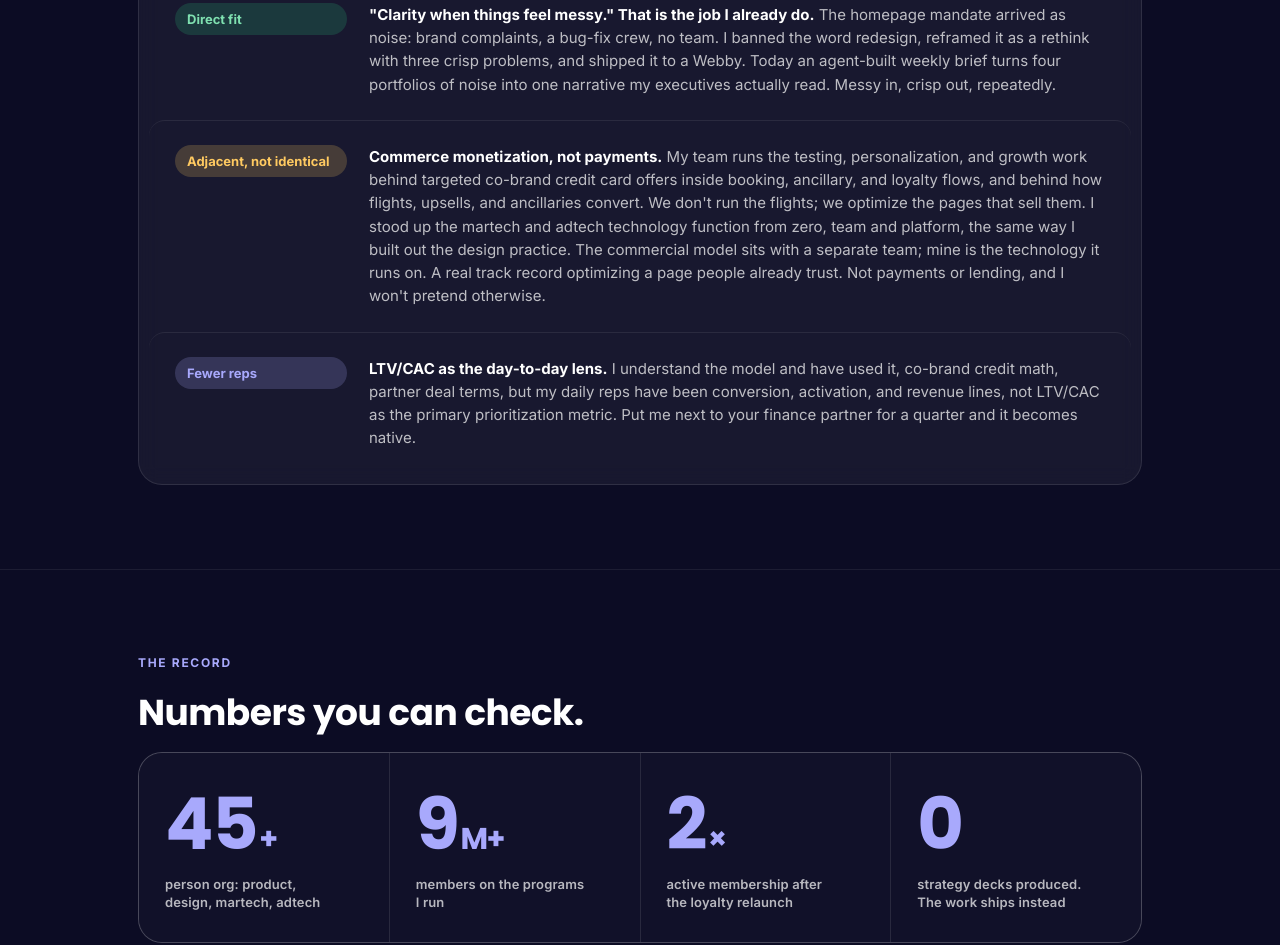
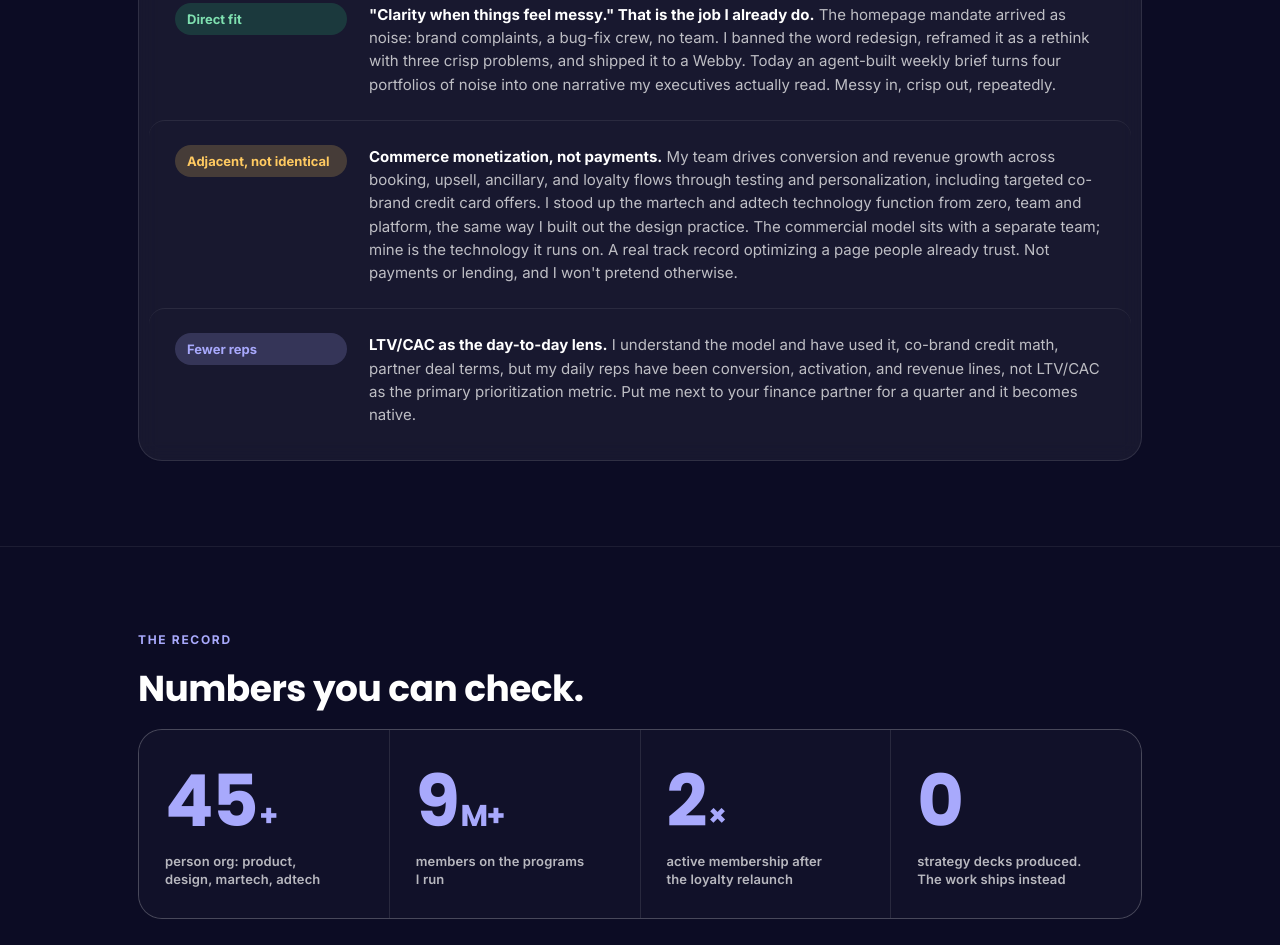
Before and after one commit to thejoseplatero/affirm, a plain HTML site: page index.html in a window 1280 px wide. Shown: the part 5865-6810 px from the top of the page. Drawn offline with Linux system fonts and the light colour scheme.

Commit message:
Reword commerce-monetization row as a proper resume bullet
Dropped the caveat framing ('we don't run the flights') for standard
verb-first resume-bullet phrasing: 'My team drives conversion and revenue
growth across booking, upsell, ancillary, and loyalty flows through testing
and personalization, including targeted co-brand credit card offers.'
Accurate to scope (optimization, not commercial ownership) without sounding
defensive. Caught 'surfaces' as a banned vague noun on first pass; swapped
for 'flows' to match the page's existing vocabulary.

```diff
--- a/index.html
+++ b/index.html
@@ -882,7 +882,7 @@
       </div>
       <div class="brow">
         <span class="btag adjacent">Adjacent, not identical</span>
-        <p><b>Commerce monetization, not payments.</b> My team runs the testing, personalization, and growth work behind targeted co-brand credit card offers inside booking, ancillary, and loyalty flows, and behind how flights, upsells, and ancillaries convert. We don't run the flights; we optimize the pages that sell them. I stood up the martech and adtech technology function from zero, team and platform, the same way I built out the design practice. The commercial model sits with a separate team; mine is the technology it runs on. A real track record optimizing a page people already trust. Not payments or lending, and I won't pretend otherwise.</p>
+        <p><b>Commerce monetization, not payments.</b> My team drives conversion and revenue growth across booking, upsell, ancillary, and loyalty flows through testing and personalization, including targeted co-brand credit card offers. I stood up the martech and adtech technology function from zero, team and platform, the same way I built out the design practice. The commercial model sits with a separate team; mine is the technology it runs on. A real track record optimizing a page people already trust. Not payments or lending, and I won't pretend otherwise.</p>
       </div>
       <div class="brow">
         <span class="btag gap">Fewer reps</span>
```
Also changed, not shown: 1 other file.
